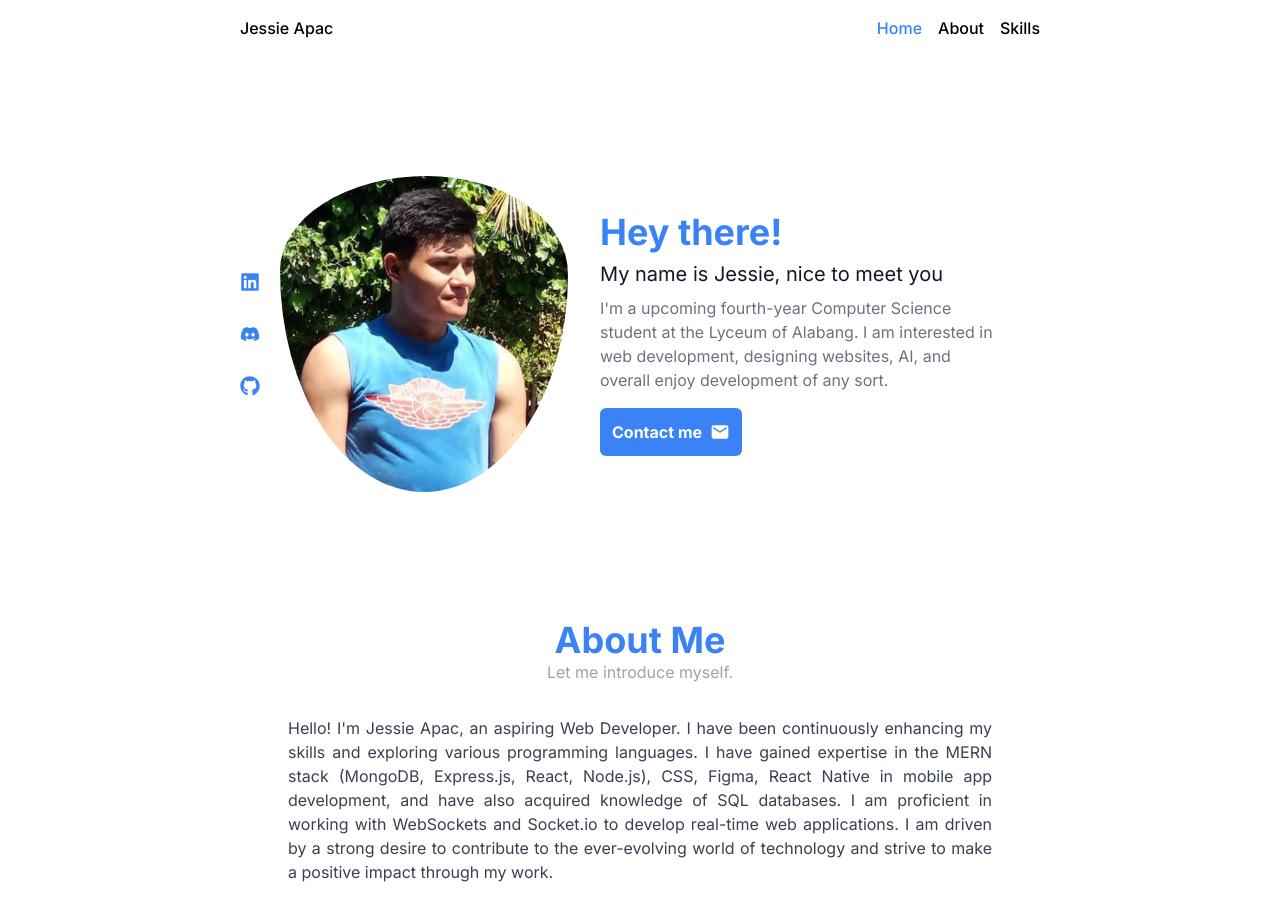
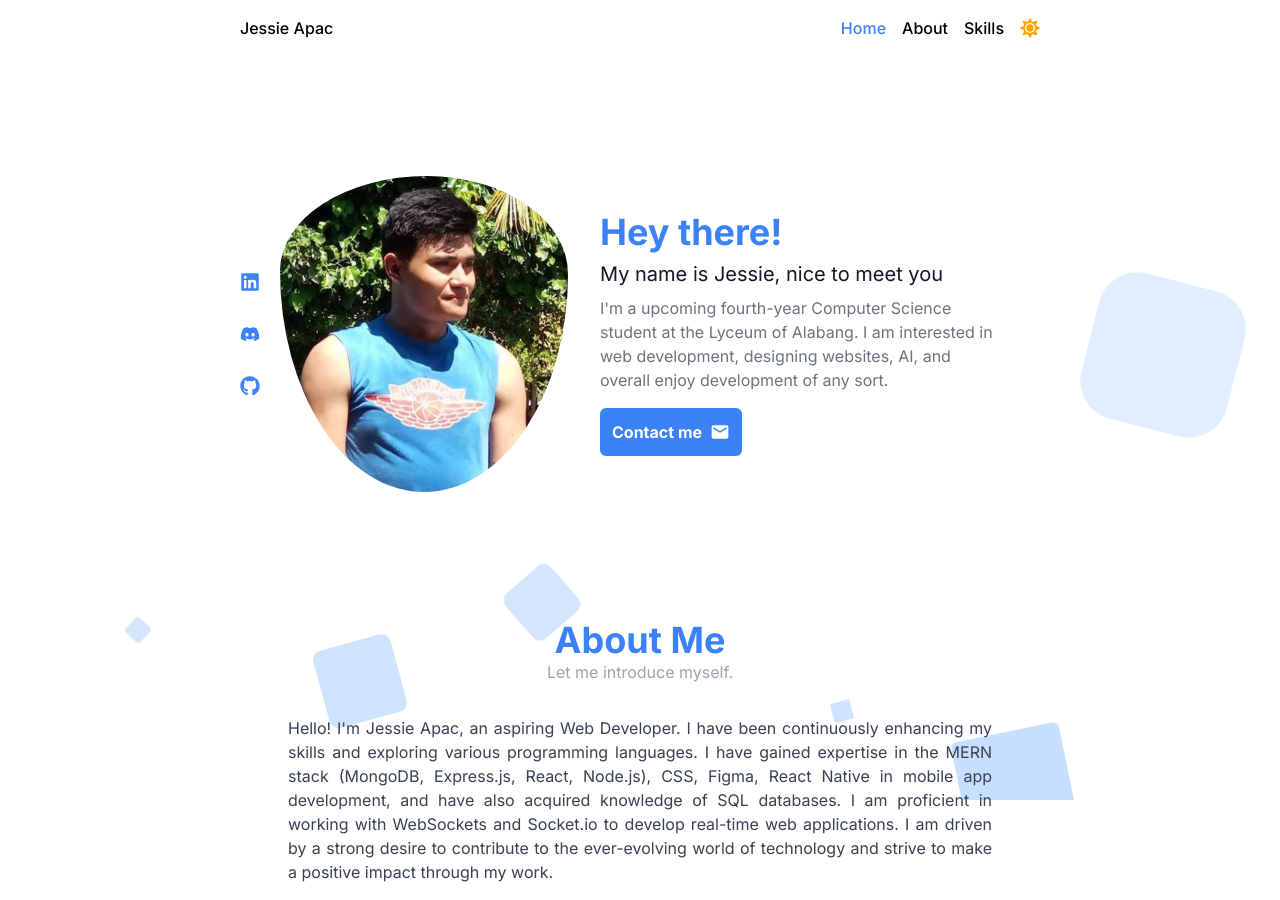
Before and after one commit to BigsizeJ/my-portfolio-website, a React (Vite) app: page / in a window 1280 px wide. Shown: the top 900 px of the page. Built offline with nearby package versions, Linux system fonts and the light colour scheme.

Commit message:
add dark modes

```diff
--- a/src/App.tsx
+++ b/src/App.tsx
@@ -3,15 +3,25 @@ import Hero from "./components/Hero";
 import About from "./components/About";
 import Skills from "./components/Skills";
 import Projects from "./components/Projects";
+import BackgroundAnimation from "./components/BackgroundAnimation";
+import { useEffect, useState } from "react";
+const App = () => {
+  const [isDark, setIsDark] = useState<boolean>(false);
 
-const App = () => {
+  useEffect(() => {
+    return isDark
+      ? document.body.classList.add("dark")
+      : document.body.classList.remove("dark");
+  }, [isDark]);
+
   return (
-    <section className="w-full bg-white">
-      <Navbar />
+    <section className="app">
+      <Navbar isDark={isDark} setIsDark={setIsDark} />
       <Hero />
       <About />
       <Skills />
       <Projects />
+      <BackgroundAnimation />
     </section>
   );
 };
--- a/src/components/About.tsx
+++ b/src/components/About.tsx
@@ -5,9 +5,9 @@ const About = () => {
   return (
     <section className="w-full flex flex-col items-center justify-center">
       <h1 className="section-header">About Me</h1>
-      <p className="text-gray-400">Let me introduce myself.</p>
+      <p className="section-p">Let me introduce myself.</p>
 
-      <div className="mt-8 w-full xl:w-[55vw] text-justify text-gray-700">
+      <div className="mt-8 w-full xl:w-[55vw] text-justify text-gray-700 dark:text-gray-200">
         <p>
           Hello! I'm Jessie Apac, an aspiring Web Developer. I have been
           continuously enhancing my skills and exploring various programming
--- /dev/null
+++ b/src/components/BackgroundAnimation.tsx
@@ -0,0 +1,22 @@
+import "./anim.css";
+
+const BackgroundAnimation = () => {
+  return (
+    <div className="area">
+      <ul className="circles">
+        <li></li>
+        <li></li>
+        <li></li>
+        <li></li>
+        <li></li>
+        <li></li>
+        <li></li>
+        <li></li>
+        <li></li>
+        <li></li>
+      </ul>
+    </div>
+  );
+};
+
+export default BackgroundAnimation;
--- a/src/components/Hero.tsx
+++ b/src/components/Hero.tsx
@@ -34,10 +34,10 @@ const Hero = () => {
             wrapper="span"
             className="text-3xl md:text-4xl text-blue-500 font-bold"
           />
-          <p className="text-lg lg:text-xl text-gray-900">
+          <p className="text-lg lg:text-xl text-gray-900 dark:text-gray-300">
             My name is Jessie, nice to meet you
           </p>
-          <p className="text-base text-gray-500">
+          <p className="text-base text-gray-500 dark:text-gray-400">
             I'm a upcoming fourth-year Computer Science student at the Lyceum of
             Alabang. I am interested in web development, designing websites, AI,
             and overall enjoy development of any sort.
@@ -49,7 +49,7 @@ const Hero = () => {
             >
               Contact me <MdEmail className="text-xl" />
             </a>
-            <section className="flex xl:hidden text-blue-500 h-full items-center gap-x-3 md:gap-x-5">
+            <section className="flex xl:hidden text-blue-500 h-full items-center gap-x-5">
               <a
                 href="https://www.linkedin.com/in/jessie-apac-72154023a/"
                 target="_blank"
--- a/src/components/Navbar.tsx
+++ b/src/components/Navbar.tsx
@@ -1,9 +1,13 @@
-import { useState } from "react";
+import { Dispatch, SetStateAction, useState } from "react";
 import { NavLink } from "react-router-dom";
 import { nanoid } from "nanoid";
 import { TbMenu } from "react-icons/tb";
+import { FaSun, FaMoon } from "react-icons/fa";
 
-// Or Access Link,Element,etc as follows
+interface Props {
+  isDark: boolean;
+  setIsDark: Dispatch<SetStateAction<boolean>>;
+}
 
 interface navlinkType {
   id: string;
@@ -13,7 +17,8 @@ interface navlinkType {
   active: boolean;
 }
 
-const Navbar = () => {
+const Navbar = ({ isDark, setIsDark }: Props) => {
+  const [isNavOpen, setIsNavOpen] = useState<boolean>(false);
   const [navlink, setNavlink] = useState<navlinkType[]>([
     {
       id: nanoid(),
@@ -48,26 +53,66 @@ const Navbar = () => {
   };
 
   return (
-    <section className="flex w-full justify-between items-center sticky py-2 top-0 z-50 bg-white">
-      <h1 className="font-[500]">Jessie Apac</h1>
-      <nav className="gap-x-4 hidden md:flex">
+    <nav className="flex w-full justify-between items-center sticky py-2 top-0 z-50">
+      <h1 className="font-[500] dark:text-gray-200">Jessie Apac</h1>
+      <nav className="gap-x-4 hidden md:flex items-center">
         {navlink &&
           navlink.map((link: navlinkType) => (
             <NavLink
               key={nanoid()}
               to={link.link}
               className={`${
-                link.active ? "text-blue-500" : "text-black"
-              } font-[500]`}
+                link.active && "!text-blue-500"
+              } font-[500] text-black dark:text-gray-200`}
               onClick={() => handleLinkClick(link.id)}
             >
               {link.label}
             </NavLink>
           ))}
+        <div
+          className="text-xl flex cursor-pointer justify-center items-center relative overflow-y-hidden"
+          onClick={() => setIsDark((prev) => !prev)}
+        >
+          <FaSun
+            className={`${
+              isDark ? "translate-y-8" : "translate-y-0"
+            } transition-transform duration-200 absolute text-[#FFA500]`}
+          />
+          <FaMoon
+            className={`${
+              isDark ? "translate-y-0" : "-translate-y-8"
+            } transition-transform duration-200 transition-color dark:text-[#D3D3D3]`}
+          />
+        </div>
       </nav>
 
-      <TbMenu className="flex md:hidden text-black text-3xl mb-2" />
-    </section>
+      <TbMenu
+        className="flex md:hidden text-black text-3xl mb-2 z-50 relative"
+        onClick={() => setIsNavOpen((prev) => !prev)}
+      />
+
+      <nav
+        className={`${
+          isNavOpen
+            ? "w-screen h-screen inset-0 m-auto bg-blue-500"
+            : "w-20 h-20 bg-transparent rounded-full inset-0 m-auto"
+        } gap-x-4  md:hidden fixed   z-20 transition-[width_height_scale] duration-200`}
+      >
+        {/* {navlink &&
+            navlink.map((link: navlinkType) => (
+              <NavLink
+                key={nanoid()}
+                to={link.link}
+                className={`${
+                  link.active ? "text-blue-500" : "text-black"
+                } font-[500]`}
+                onClick={() => handleLinkClick(link.id)}
+              >
+                {link.label}
+              </NavLink>
+            ))} */}
+      </nav>
+    </nav>
   );
 };
 
--- /dev/null
+++ b/src/components/ProjectCard.ts
@@ -0,0 +1,5 @@
+const ProjectCard = () => {
+  return <section></section>;
+};
+
+export default ProjectCard;
--- a/src/components/Skill.tsx
+++ b/src/components/Skill.tsx
@@ -24,7 +24,7 @@ const PercentToWord = ({ percent }: { percent: string }) => {
 
 const Skill = ({ skill }: Props) => {
   return (
-    <div className="w-full">
+    <div className="w-full dark:text-gray-200">
       <div className="flex justify-between font-[500] items-center">
         <p>{skill.label}</p>
         <PercentToWord percent={skill.percent} />
--- a/src/components/Skills.tsx
+++ b/src/components/Skills.tsx
@@ -58,7 +58,7 @@ const Skills = () => {
   return (
     <section className="w-full flex flex-col items-center mt-20">
       <h1 className="section-header">Skills</h1>
-      <p className="text-gray-400">My technical skills.</p>
+      <p className="section-p">My technical skills.</p>
       <div className="flex flex-col w-full xl:w-[55vw] mt-8">
         <section className="w-full">
           <div className="w-full flex justify-between items-center">
--- /dev/null
+++ b/src/components/anim.css
@@ -0,0 +1,113 @@
+@tailwind base;
+@tailwind components;
+@tailwind utilities;
+
+.circles {
+  position: fixed;
+  top: 0;
+  left: 0;
+  width: 100%;
+  height: 100%;
+  overflow: hidden;
+  z-index: -1;
+}
+
+.circles li {
+  position: absolute;
+  display: block;
+  list-style: none;
+  width: 20px;
+  height: 20px;
+  animation: animate 25s linear infinite;
+  bottom: -150px;
+  @apply bg-blue-200 dark:bg-blue-500;
+}
+
+.circles li:nth-child(1) {
+  left: 25%;
+  width: 80px;
+  height: 80px;
+  animation-delay: 0s;
+}
+
+.circles li:nth-child(2) {
+  left: 10%;
+  width: 20px;
+  height: 20px;
+  animation-delay: 2s;
+  animation-duration: 12s;
+}
+
+.circles li:nth-child(3) {
+  left: 70%;
+  width: 20px;
+  height: 20px;
+  animation-delay: 4s;
+}
+
+.circles li:nth-child(4) {
+  left: 40%;
+  width: 60px;
+  height: 60px;
+  animation-delay: 0s;
+  animation-duration: 18s;
+}
+
+.circles li:nth-child(5) {
+  left: 65%;
+  width: 20px;
+  height: 20px;
+  animation-delay: 0s;
+}
+
+.circles li:nth-child(6) {
+  left: 75%;
+  width: 110px;
+  height: 110px;
+  animation-delay: 3s;
+}
+
+.circles li:nth-child(7) {
+  left: 35%;
+  width: 150px;
+  height: 150px;
+  animation-delay: 7s;
+}
+
+.circles li:nth-child(8) {
+  left: 50%;
+  width: 25px;
+  height: 25px;
+  animation-delay: 15s;
+  animation-duration: 45s;
+}
+
+.circles li:nth-child(9) {
+  left: 20%;
+  width: 15px;
+  height: 15px;
+  animation-delay: 2s;
+  animation-duration: 35s;
+}
+
+.circles li:nth-child(10) {
+  left: 85%;
+  width: 150px;
+  height: 150px;
+  animation-delay: 0s;
+  animation-duration: 11s;
+}
+
+@keyframes animate {
+  0% {
+    transform: translateY(0) rotate(0deg);
+    opacity: 1;
+    border-radius: 0;
+  }
+
+  100% {
+    transform: translateY(-1000px) rotate(720deg);
+    opacity: 0;
+    border-radius: 50%;
+  }
+}
--- a/src/global.css
+++ b/src/global.css
@@ -4,7 +4,11 @@
 
 body {
   scroll-behavior: smooth;
-  @apply px-5 py-3 lg:px-[10rem] xl:px-[15rem] lg:py-[.5rem] font-Inter;
+}
+
+.app {
+  @apply dark:bg-slate-900 px-5 py-3 lg:px-[10rem]
+  xl:px-[15rem] lg:py-[.5rem] font-Inter transition duration-500;
 }
 
 .image-ctn {
@@ -17,6 +21,10 @@ body {
   @apply text-xl md:text-2xl lg:text-4xl font-semibold text-blue-500;
 }
 
+.section-p {
+  @apply text-gray-400 dark:text-gray-500;
+}
+
 .skill-header {
-  @apply flex items-center gap-x-3 font-bold text-base  md:text-xl;
+  @apply dark:text-gray-200 flex items-center gap-x-3 font-bold text-base  md:text-xl;
 }
--- a/tailwind.config.js
+++ b/tailwind.config.js
@@ -1,5 +1,6 @@
 /** @type {import('tailwindcss').Config} */
 export default {
+  darkMode: "class",
   content: ["./index.html", "./src/**/*.{js,ts,jsx,tsx}"],
   theme: {
     extend: {
```
Also changed, not shown: src/components/projectlist.tsx (added).
